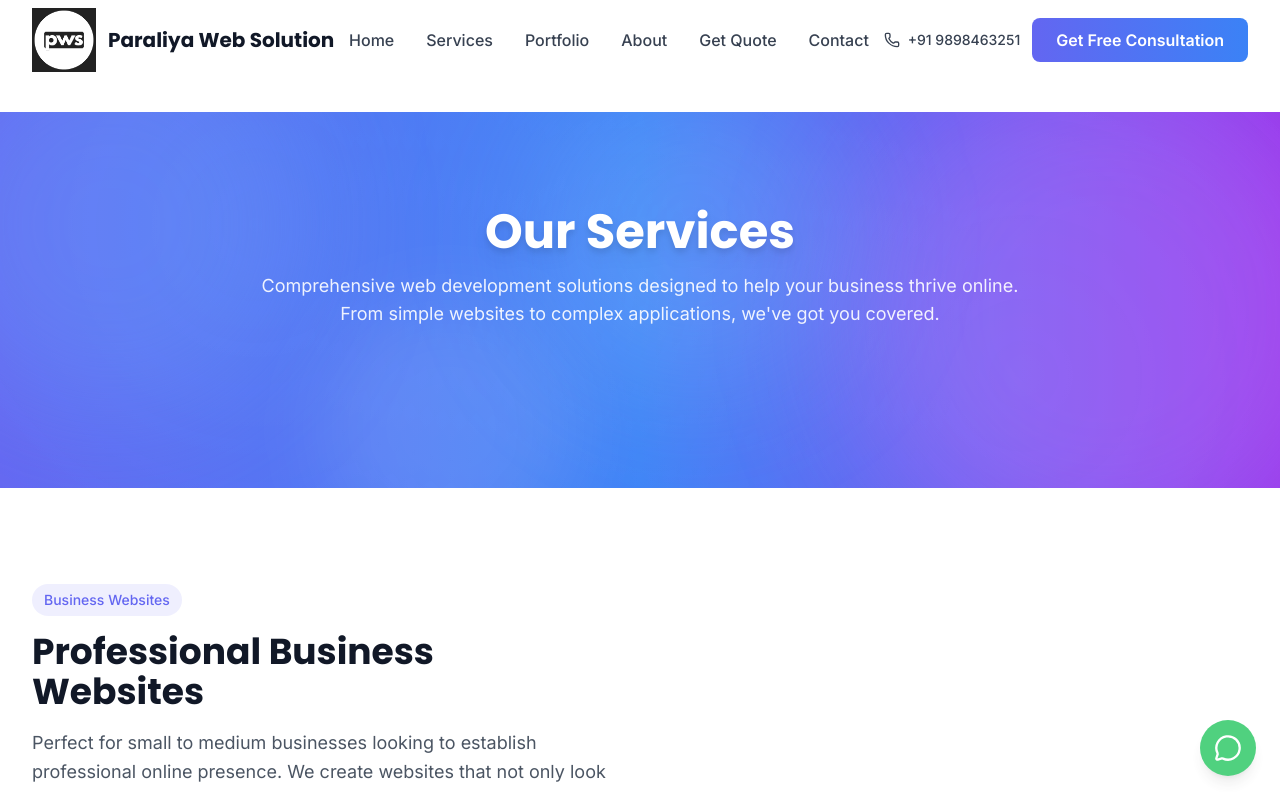
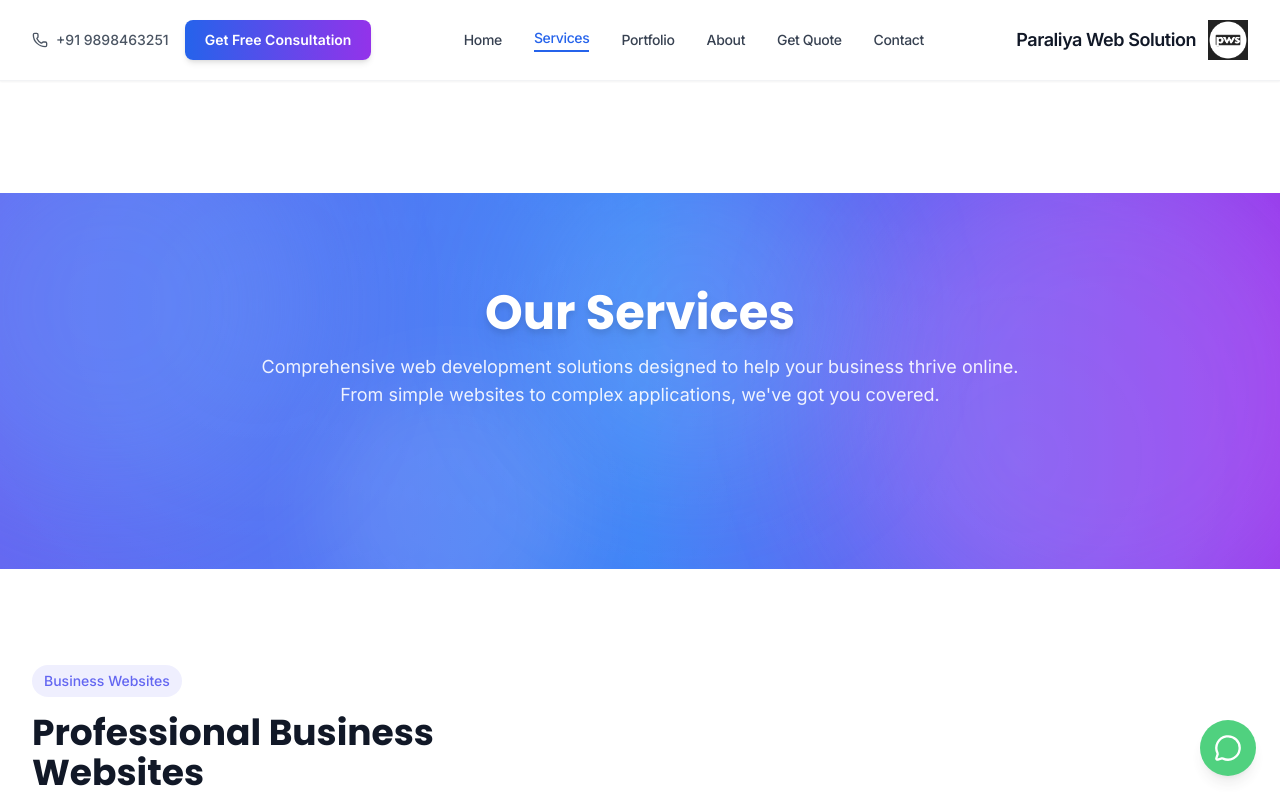
Before and after one commit to RaviparaliyaRP/paraliyawebsolution, a Next.js app: page /services in a window 1280 px wide. Shown: the top 792 px of the page. Built offline with nearby package versions, Linux system fonts and the light colour scheme.

Commit message:
all changes

```diff
--- a/src/components/layout/Header.tsx
+++ b/src/components/layout/Header.tsx
@@ -1,6 +1,7 @@
 'use client';
 
 import { useState, useEffect } from 'react';
+import { usePathname } from 'next/navigation';
 import Link from 'next/link';
 import Image from 'next/image';
 import { Menu, X, Phone } from 'lucide-react';
@@ -9,6 +10,7 @@ import { motion, AnimatePresence } from 'framer-motion';
 const Header = () => {
   const [isMenuOpen, setIsMenuOpen] = useState(false);
   const [isScrolled, setIsScrolled] = useState(false);
+  const pathname = usePathname();
 
   useEffect(() => {
     const handleScroll = () => {
@@ -29,126 +31,228 @@ const Header = () => {
   ];
 
   return (
+    <>
       <header
-      className={`fixed top-0 left-0 right-0 z-50 transition-all duration-300 ${
+        className={`sticky top-0 left-0 right-0 z-50 transition-all duration-300 ${
           isScrolled
-          ? 'bg-white/95 backdrop-blur-md shadow-lg'
-          : 'bg-transparent'
+            ? 'bg-white/95 backdrop-blur-lg shadow-md border-b border-gray-200'
+            : 'bg-white/90 backdrop-blur-lg shadow-sm border-b border-gray-200/50'
         }`}
       >
         <div className="max-w-7xl mx-auto px-4 sm:px-6 lg:px-8">
-        <div className="flex items-center justify-between h-16 lg:h-20 gap-4">
-          {/* Logo Section - Vertically Centered */}
-          <Link href="/" className="flex items-center gap-3 group flex-shrink-0">
-            <div className="relative w-12 h-12 sm:w-14 sm:h-14 lg:w-16 lg:h-16 flex-shrink-0 flex items-center">
-              <Image
-                src="/images/pws/pws-logo.png"
-                alt="Paraliya Web Solution Logo"
-                width={64}
-                height={64}
-                priority
-                fetchPriority="high"
-                className="w-full h-full object-contain group-hover:scale-105 transition-transform duration-300"
-              />
-            </div>
-            <div className="hidden sm:block flex items-center">
-              <span className="text-base sm:text-lg lg:text-xl font-display font-bold text-gray-900 whitespace-nowrap">
-                Paraliya Web Solution
-              </span>
-            </div>
-          </Link>
-
-          {/* Desktop Navigation - Centered with Equal Spacing */}
-          <nav className="hidden lg:flex items-center justify-center flex-1 px-4 xl:px-8 min-w-0">
-            <div className="flex items-center gap-8">
-              {navigation.map((item) => (
-                <Link
-                  key={item.name}
-                  href={item.href}
-                  className="text-sm xl:text-base text-gray-700 hover:text-accent-purple font-medium transition-colors duration-200 relative group focus:outline-none whitespace-nowrap flex items-center"
-                >
-                  {item.name}
-                  <span className="absolute -bottom-1 left-0 right-0 h-0.5 bg-accent-purple scale-x-0 transition-transform duration-300 group-hover:scale-x-100 origin-center"></span>
-                </Link>
-              ))}
-            </div>
-          </nav>
-
-          {/* Desktop CTA Section - Vertically Centered */}
-          <div className="hidden lg:flex items-center gap-3 flex-shrink-0 min-w-0">
+          <div className="flex items-center justify-between h-16 lg:h-20">
+            {/* LEFT SIDE: Phone + CTA Button */}
+            <div className="hidden lg:flex items-center gap-4 flex-shrink-0">
+              {/* Phone Number */}
               <a
                 href="tel:+919898463251"
-              className="hidden xl:flex items-center gap-2 text-gray-700 hover:text-accent-purple transition-colors duration-200 focus:outline-none flex-shrink-0"
+                className="flex items-center gap-2 text-gray-600 hover:text-gray-900 transition-all duration-300 text-sm group"
               >
-              <Phone className="w-4 h-4 flex-shrink-0" />
-              <span className="font-medium text-sm whitespace-nowrap">+91 9898463251</span>
+                <Phone className="w-4 h-4 transition-transform duration-300 group-hover:scale-110" />
+                <span className="font-medium whitespace-nowrap">+91 9898463251</span>
               </a>
+
+              {/* Primary CTA Button */}
               <Link
                 href="/contact"
-              className="bg-gradient-to-r from-accent-purple to-accent-blue text-white px-5 xl:px-6 py-2.5 rounded-lg font-semibold text-sm xl:text-base hover:shadow-brand-lg transition-all duration-300 transform hover:scale-105 focus:outline-none whitespace-nowrap flex-shrink-0 flex items-center justify-center"
+                className="bg-gradient-to-r from-blue-600 to-purple-600 text-white px-5 py-2.5 rounded-lg font-semibold text-sm shadow-md hover:shadow-lg hover:scale-105 transition-all duration-300 transform flex items-center justify-center whitespace-nowrap"
               >
                 Get Free Consultation
               </Link>
             </div>
 
-          {/* Mobile Menu Button */}
+            {/* CENTER: Navigation Links */}
+            <nav className="hidden lg:flex items-center justify-center flex-1 px-8">
+              <div className="flex items-center gap-8">
+                {navigation.map((item) => {
+                  const isActive = pathname === item.href;
+                  return (
+                    <Link
+                      key={item.name}
+                      href={item.href}
+                      className={`relative font-medium text-sm tracking-tight transition-all duration-300 flex items-center group ${
+                        isActive
+                          ? 'text-blue-600 border-b-2 border-blue-600 pb-0.5'
+                          : 'text-gray-700 hover:text-blue-600'
+                      }`}
+                    >
+                      {item.name}
+                      {!isActive && (
+                        <span className="absolute -bottom-0.5 left-0 right-0 h-0.5 bg-blue-600 scale-x-0 group-hover:scale-x-100 transition-transform duration-300 origin-center"></span>
+                      )}
+                    </Link>
+                  );
+                })}
+              </div>
+            </nav>
+
+            {/* RIGHT SIDE: Company Name + Logo */}
+            <Link
+              href="/"
+              className="flex items-center gap-3 group flex-shrink-0"
+            >
+              <span className="hidden sm:block text-base lg:text-lg font-semibold text-gray-900 whitespace-nowrap tracking-tight">
+                Paraliya Web Solution
+              </span>
+              <div className="relative w-10 h-10 flex-shrink-0 flex items-center justify-center transition-transform duration-300 group-hover:scale-105 group-hover:rotate-3">
+                <Image
+                  src="/images/pws/pws-logo.png"
+                  alt="Paraliya Web Solution Logo"
+                  width={40}
+                  height={40}
+                  priority
+                  fetchPriority="high"
+                  className="w-full h-full object-contain transition-transform duration-300"
+                />
+              </div>
+            </Link>
+
+            {/* MOBILE: Hamburger Menu Button */}
             <button
               onClick={() => setIsMenuOpen(!isMenuOpen)}
-            className="lg:hidden p-2 rounded-lg text-gray-700 hover:text-accent-purple hover:bg-gray-100 transition-colors duration-200 focus:outline-none flex-shrink-0 ml-auto"
+              className="lg:hidden p-2 rounded-lg text-gray-700 hover:text-blue-600 hover:bg-gray-100 transition-all duration-300 flex-shrink-0"
               aria-label="Toggle menu"
             >
-            {isMenuOpen ? <X className="w-6 h-6" /> : <Menu className="w-6 h-6" />}
+              <AnimatePresence mode="wait">
+                {isMenuOpen ? (
+                  <motion.div
+                    key="close"
+                    initial={{ rotate: -90, opacity: 0 }}
+                    animate={{ rotate: 0, opacity: 1 }}
+                    exit={{ rotate: 90, opacity: 0 }}
+                    transition={{ duration: 0.2 }}
+                  >
+                    <X className="w-6 h-6" />
+                  </motion.div>
+                ) : (
+                  <motion.div
+                    key="menu"
+                    initial={{ rotate: 90, opacity: 0 }}
+                    animate={{ rotate: 0, opacity: 1 }}
+                    exit={{ rotate: -90, opacity: 0 }}
+                    transition={{ duration: 0.2 }}
+                  >
+                    <Menu className="w-6 h-6" />
+                  </motion.div>
+                )}
+              </AnimatePresence>
             </button>
           </div>
         </div>
+      </header>
 
-      {/* Mobile Menu */}
+      {/* MOBILE MENU: Premium Slide-in Menu */}
       <AnimatePresence>
         {isMenuOpen && (
+          <>
+            {/* Backdrop Overlay */}
             <motion.div
-            initial={{ opacity: 0, height: 0 }}
-            animate={{ opacity: 1, height: 'auto' }}
-            exit={{ opacity: 0, height: 0 }}
+              initial={{ opacity: 0 }}
+              animate={{ opacity: 1 }}
+              exit={{ opacity: 0 }}
               transition={{ duration: 0.3 }}
-            className="lg:hidden bg-white border-t border-gray-200 shadow-lg"
+              onClick={() => setIsMenuOpen(false)}
+              className="fixed inset-0 bg-black/20 backdrop-blur-sm z-40 lg:hidden"
+            />
+
+            {/* Slide-in Menu */}
+            <motion.div
+              initial={{ x: '100%' }}
+              animate={{ x: 0 }}
+              exit={{ x: '100%' }}
+              transition={{ type: 'spring', damping: 25, stiffness: 200 }}
+              className="fixed top-0 right-0 bottom-0 w-80 max-w-[85vw] bg-white/95 backdrop-blur-lg shadow-2xl z-50 lg:hidden overflow-y-auto"
             >
-            <div className="px-4 py-6">
-              {/* Mobile Navigation Links */}
-              <nav className="space-y-1 mb-4">
-                {navigation.map((item) => (
+              <div className="flex flex-col h-full">
+                {/* Mobile Header */}
+                <div className="flex items-center justify-between p-6 border-b border-gray-200">
                   <Link
+                    href="/"
+                    onClick={() => setIsMenuOpen(false)}
+                    className="flex items-center gap-2 group"
+                  >
+                    <div className="relative w-10 h-10 flex-shrink-0 transition-transform duration-300 group-hover:scale-105">
+                      <Image
+                        src="/images/pws/pws-logo.png"
+                        alt="PWS Logo"
+                        width={40}
+                        height={40}
+                        className="w-full h-full object-contain"
+                      />
+                    </div>
+                    <span className="text-lg font-semibold text-gray-900">PWS</span>
+                  </Link>
+                  <button
+                    onClick={() => setIsMenuOpen(false)}
+                    className="p-2 rounded-lg text-gray-700 hover:text-blue-600 hover:bg-gray-100 transition-all duration-300"
+                    aria-label="Close menu"
+                  >
+                    <X className="w-5 h-5" />
+                  </button>
+                </div>
+
+                {/* Mobile Navigation */}
+                <nav className="flex-1 px-4 py-6">
+                  <div className="space-y-1">
+                    {navigation.map((item, index) => {
+                      const isActive = pathname === item.href;
+                      return (
+                        <motion.div
                           key={item.name}
+                          initial={{ opacity: 0, x: 20 }}
+                          animate={{ opacity: 1, x: 0 }}
+                          transition={{ delay: index * 0.1, duration: 0.3 }}
+                        >
+                          <Link
                             href={item.href}
                             onClick={() => setIsMenuOpen(false)}
-                    className="block text-gray-700 hover:text-accent-purple hover:bg-gray-50 font-medium py-3 px-3 rounded-lg transition-all duration-200 focus:outline-none"
+                            className={`block px-4 py-3 rounded-lg font-medium text-base transition-all duration-300 ${
+                              isActive
+                                ? 'bg-blue-50 text-blue-600 border-l-4 border-blue-600'
+                                : 'text-gray-700 hover:bg-gray-50 hover:text-blue-600'
+                            }`}
                           >
                             {item.name}
                           </Link>
-                ))}
+                        </motion.div>
+                      );
+                    })}
+                  </div>
                 </nav>
 
                 {/* Mobile CTA Section */}
-              <div className="pt-4 border-t border-gray-200 space-y-3">
-                <a
+                <div className="p-6 border-t border-gray-200 space-y-4">
+                  <motion.a
                     href="tel:+919898463251"
-                  className="flex items-center justify-center gap-2 text-gray-700 hover:text-accent-purple transition-colors duration-200 py-3 px-3 rounded-lg hover:bg-gray-50 focus:outline-none"
+                    onClick={() => setIsMenuOpen(false)}
+                    initial={{ opacity: 0, y: 20 }}
+                    animate={{ opacity: 1, y: 0 }}
+                    transition={{ delay: 0.6, duration: 0.3 }}
+                    className="flex items-center justify-center gap-2 text-gray-600 hover:text-gray-900 py-3 px-4 rounded-lg hover:bg-gray-50 transition-all duration-300"
                   >
-                  <Phone className="w-4 h-4 flex-shrink-0" />
-                  <span className="font-medium">+91 9898463251</span>
-                </a>
+                    <Phone className="w-4 h-4" />
+                    <span className="font-medium text-sm">+91 9898463251</span>
+                  </motion.a>
+                  <motion.div
+                    initial={{ opacity: 0, y: 20 }}
+                    animate={{ opacity: 1, y: 0 }}
+                    transition={{ delay: 0.7, duration: 0.3 }}
+                  >
                     <Link
                       href="/contact"
                       onClick={() => setIsMenuOpen(false)}
-                  className="block w-full bg-gradient-to-r from-accent-purple to-accent-blue text-white text-center px-6 py-3 rounded-lg font-semibold hover:shadow-brand-lg transition-all duration-300 focus:outline-none"
+                      className="block w-full bg-gradient-to-r from-blue-600 to-purple-600 text-white text-center px-6 py-3 rounded-lg font-semibold shadow-md hover:shadow-lg transition-all duration-300 transform hover:scale-105"
                     >
                       Get Free Consultation
                     </Link>
+                  </motion.div>
                 </div>
               </div>
             </motion.div>
+          </>
         )}
       </AnimatePresence>
-    </header>
+    </>
   );
 };
 
```
Lines whose indentation alone changed are shown as unchanged.
